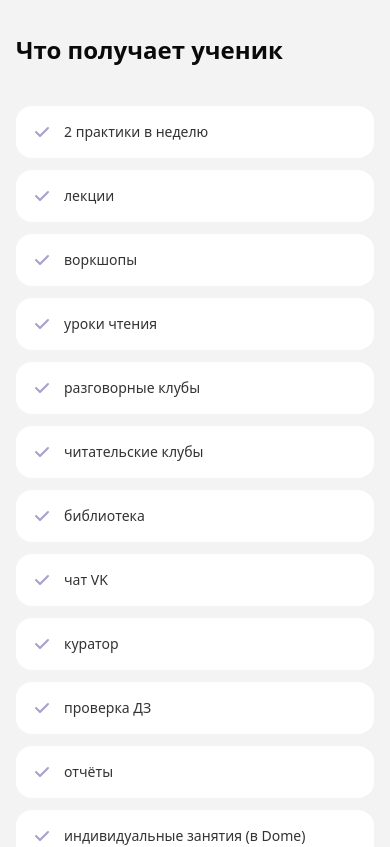
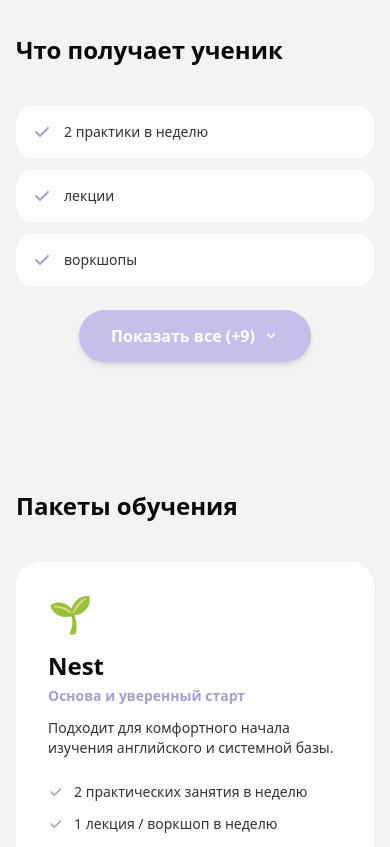
Before and after one commit to ibragim3007/enlgihs-school-landing, a Next.js app: page / in a window 390 px wide. Shown: the part 8813-9660 px from the top of the page. Built offline with nearby package versions, Linux system fonts and the light colour scheme.

Commit message:
Update Ecosystem.tsx

```diff
--- a/components/sections/Ecosystem.tsx
+++ b/components/sections/Ecosystem.tsx
@@ -1,8 +1,17 @@
+"use client";
+
+import { useState } from "react";
 import { SECTION_IDS } from "@/constants/navigation";
 import { ECOSYSTEM_HEADING, ECOSYSTEM_ITEMS } from "@/constants/ecosystem";
 import SectionHeading from "@/components/ui/SectionHeading";
 
+const INITIAL_VISIBLE_COUNT = 3;
+
 export default function Ecosystem() {
+  const [isExpanded, setIsExpanded] = useState(false);
+
+  const hiddenCount = ECOSYSTEM_ITEMS.length - INITIAL_VISIBLE_COUNT;
+
   return (
     <section id={SECTION_IDS.ecosystem} className="py-16 lg:py-24">
       <div className="mx-auto max-w-[1400px] px-4 sm:px-6 lg:px-8">
@@ -11,10 +20,14 @@ export default function Ecosystem() {
         </SectionHeading>
 
         <div className="grid gap-3 sm:grid-cols-2 lg:grid-cols-3">
-          {ECOSYSTEM_ITEMS.map((item) => (
+          {ECOSYSTEM_ITEMS.map((item, index) => (
             <div
               key={item}
-              className="flex items-center gap-3 rounded-2xl bg-surface p-4 sm:p-6"
+              className={`flex items-center gap-3 rounded-2xl bg-surface p-4 sm:p-6 ${
+                index >= INITIAL_VISIBLE_COUNT && !isExpanded
+                  ? "hidden sm:flex"
+                  : ""
+              }`}
             >
               <svg
                 className="h-5 w-5 shrink-0 text-primary-700"
@@ -27,10 +40,36 @@ export default function Ecosystem() {
                   clipRule="evenodd"
                 />
               </svg>
-              <span className="text-sm text-neutral-700 lg:text-base font-medium">{item}</span>
+              <span className="text-sm text-neutral-700 lg:text-base font-medium">
+                {item}
+              </span>
             </div>
           ))}
         </div>
+
+        {hiddenCount > 0 && (
+          <div className="mt-6 flex justify-center sm:hidden">
+            <button
+              onClick={() => setIsExpanded(!isExpanded)}
+              className="group flex items-center gap-2 rounded-full bg-primary-600 px-8 py-3.5 text-base font-semibold text-white shadow-md transition-all hover:bg-primary-700 hover:shadow-lg"
+            >
+              {isExpanded ? "Скрыть" : `Показать все (+${hiddenCount})`}
+              <svg
+                className={`h-4 w-4 transition-transform duration-300 ${
+                  isExpanded ? "rotate-180" : ""
+                }`}
+                viewBox="0 0 20 20"
+                fill="currentColor"
+              >
+                <path
+                  fillRule="evenodd"
+                  d="M5.293 7.293a1 1 0 011.414 0L10 10.586l3.293-3.293a1 1 0 111.414 1.414l-4 4a1 1 0 01-1.414 0l-4-4a1 1 0 010-1.414z"
+                  clipRule="evenodd"
+                />
+              </svg>
+            </button>
+          </div>
+        )}
       </div>
     </section>
   );
```
